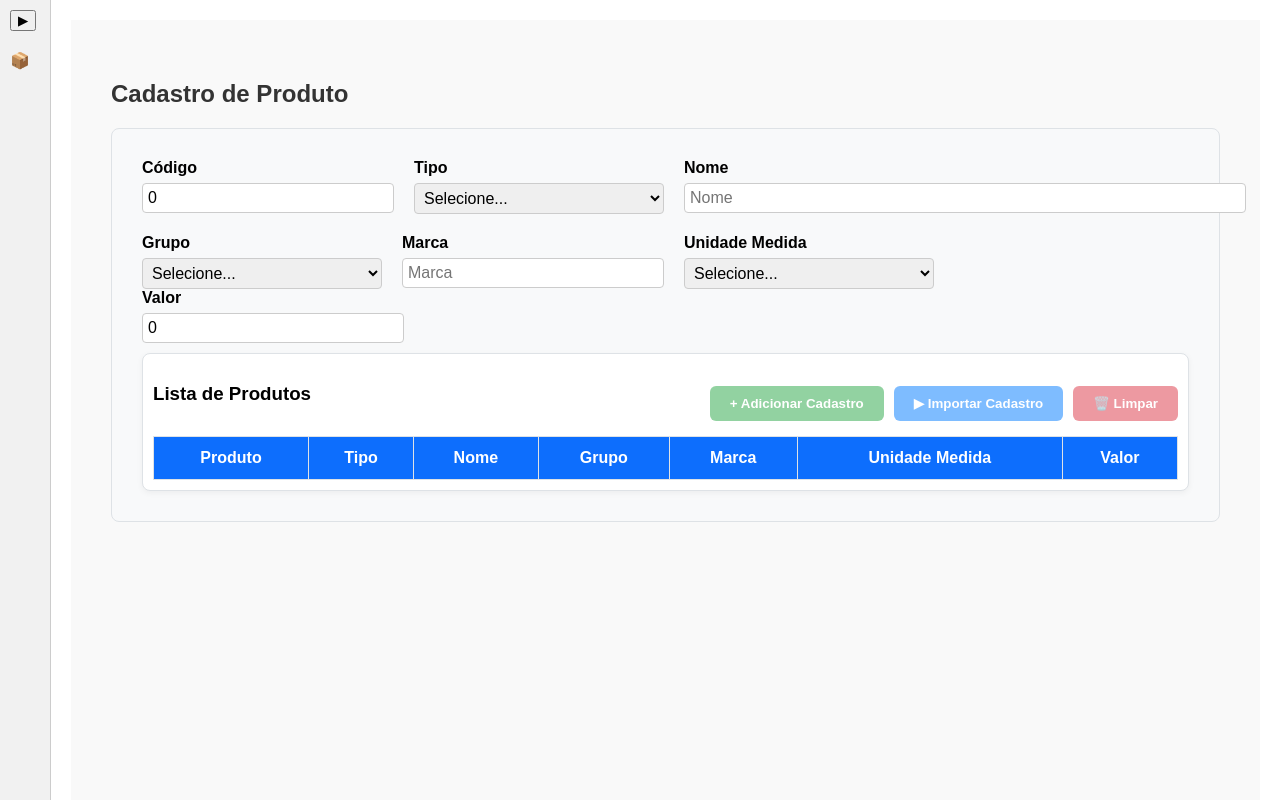
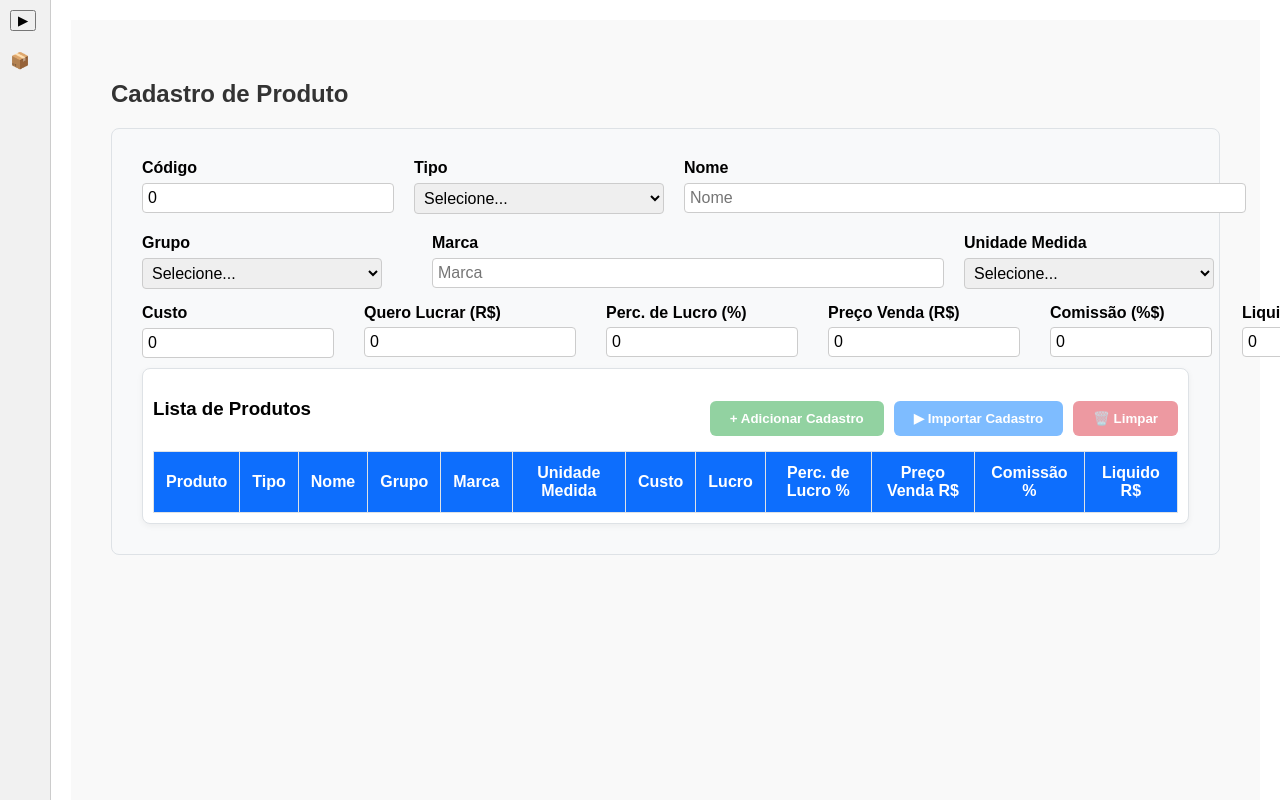
Before and after one commit to Demitrhy/Sistema-de-Cadastro, a React (Create React App) app in the folder frontend/front-cadastro-produto/: page / in a window 1280 px wide. Built offline with nearby package versions, Linux system fonts and the light colour scheme.

Commit message:
Melhorias na tela de cadastro

```diff
--- a/frontend/front-cadastro-produto/src/pages/CadastroDeProdutos/CadastroIndividual.tsx
+++ b/frontend/front-cadastro-produto/src/pages/CadastroDeProdutos/CadastroIndividual.tsx
@@ -6,7 +6,12 @@ import { Importar } from '../../api/Api';
 const CadastroIndividual: React.FC = () => {
     const [planilha, setPlanilha] = useState<Array<Produto>>([]);
     const [produto, setProduto] = useState(0);
-    const [valor, setValor] = useState(0);
+    const [custo, setCusto] = useState(0);
+    const [lucro, setLucro] = useState(0);
+    const [percentualLucro, setPercentualLucro] = useState(0);
+    const [precoVenda, setPrecoVenda] = useState(0);
+    const [comissao, setComissao] = useState(0);
+    const [liquido, setLiquido] = useState(0);
     const [unidade, setUnidade] = useState("");
     const [descricao, setDescricao] = useState("");
     const [marca, setMarca] = useState("");
@@ -17,7 +22,12 @@ const CadastroIndividual: React.FC = () => {
 
     const limparCampos = () => {
         setProduto(0);
-        setValor(0);
+        setCusto(0);
+        setLucro(0);
+        setPrecoVenda(0);
+        setPercentualLucro(0);
+        setComissao(0);
+        setLiquido(0);
         setTipo('');
         setDescricao('');
         setGrupo("");
@@ -30,10 +40,15 @@ const CadastroIndividual: React.FC = () => {
     }
 
     const adicionarProduto = () => {
-        if (produto > 0 && valor > 0 && tipo.trim() && descricao.trim()) {
+        if (produto > 0 && custo > 0 && tipo.trim() && descricao.trim()) {
             const novoItem: Produto = {
                 produto,
-                valor,
+                custo,
+                lucro,
+                percentualLucro,
+                comissao,
+                precoVenda,
+                liquido,
                 marca: marca.trim(),
                 tipo: tipo.trim(),
                 descricao: descricao.trim(),
@@ -68,7 +83,8 @@ const CadastroIndividual: React.FC = () => {
                 backgroundColor: '#f9f9f9',
                 minHeight: '100vh',
                 padding: '40px',
-                fontFamily: 'sans-serif'
+                fontFamily: 'sans-serif',
+
             }}
         >
             <h2 style={{ color: '#333' }}>Cadastro de Produto</h2>
@@ -158,8 +174,8 @@ const CadastroIndividual: React.FC = () => {
                     </div>
                 </div>
 
-                {/* Linha 2: Grupo | Marca | Valor */}
-                <div style={{ display: 'flex', gap: '20px' }}>
+                {/* Linha 2: Grupo | Marca | custo */}
+                <div style={{ display: 'flex', gap: '20px', marginBottom: '15px' }}>
                     <div style={{ display: 'flex', flexDirection: 'column' }}>
                         <label style={{ fontWeight: 'bold', marginBottom: '6px' }}>Grupo</label>
                         <select
@@ -187,7 +203,7 @@ const CadastroIndividual: React.FC = () => {
                         </select>
                     </div>
 
-                    <div style={{ display: 'flex', flexDirection: 'column' }}>
+                    <div style={{ display: 'flex', flexDirection: 'column',marginLeft:'30px' }}>
                         <label style={{ fontWeight: 'bold', marginBottom: '6px' }}>Marca</label>
                         <input
                             type="text"
@@ -199,7 +215,7 @@ const CadastroIndividual: React.FC = () => {
                                 fontSize: '16px',
                                 borderRadius: '4px',
                                 border: '1px solid #ccc',
-                                width: '250px',
+                                width: '500px',
                             }}
                         />
                     </div>
@@ -233,13 +249,14 @@ const CadastroIndividual: React.FC = () => {
 
                     </div>
                 </div>
+
                 <div style={{ display: 'flex', gap: '30px' }}>
                     <div style={{ display: 'flex', flexDirection: 'column' }}>
-                        <label style={{ fontWeight: 'bold', marginBottom: '6px' }}>Valor</label>
+                        <label style={{ fontWeight: 'bold', marginBottom: '6px' }}>Custo</label>
                         <input
                             type="number"
-                            value={valor}
-                            onChange={(e) => setValor(parseFloat(e.target.value))}
+                            value={custo}
+                            onChange={(e) => setCusto(parseInt(e.target.value))}
                             min={1}
                             style={{
                                 padding: '5px',
@@ -247,12 +264,100 @@ const CadastroIndividual: React.FC = () => {
                                 borderRadius: '4px',
                                 appearance: 'textfield', // Firefox
                                 border: '1px solid #ccc',
-                                width: '250px',
+                                width: '180px',
                             }}
                         />
                     </div>
+
+                    <div style={{ display: 'flex', flexDirection: 'column' }}>
+                        <label style={{ fontWeight: 'bold', marginBottom: '5px' }}>Quero Lucrar (R$)</label>
+                        <input
+                            type="number"
+                            value={lucro}
+                            onChange={(e) => setLucro(parseInt(e.target.value))}
+                            min={1}
+                            style={{
+                                padding: '5px',
+                                fontSize: '16px',
+                                borderRadius: '4px',
+                                appearance: 'textfield', // Firefox
+                                border: '1px solid #ccc',
+                                width: '200px',
+                            }}
+                        />
+                    </div>
+                    <div style={{ display: 'flex', flexDirection: 'column' }}>
+                        <label style={{ fontWeight: 'bold', marginBottom: '5px' }}>Perc. de Lucro (%)</label>
+                        <input
+                            type="number"
+                            value={lucro}
+                            onChange={(e) => setLucro(parseInt(e.target.value))}
+                            min={1}
+                            style={{
+                                padding: '5px',
+                                fontSize: '16px',
+                                borderRadius: '4px',
+                                appearance: 'textfield', // Firefox
+                                border: '1px solid #ccc',
+                                width: '180px',
+                            }}
+                        />
+                    </div>
+                    <div style={{ display: 'flex', flexDirection: 'column' }}>
+                        <label style={{ fontWeight: 'bold', marginBottom: '5px' }}>Preço Venda (R$)</label>
+                        <input
+                            type="number"
+                            value={precoVenda}
+                            onChange={(e) => setPrecoVenda(parseInt(e.target.value))}
+                            min={1}
+                            style={{
+                                padding: '5px',
+                                fontSize: '16px',
+                                borderRadius: '4px',
+                                appearance: 'textfield', // Firefox
+                                border: '1px solid #ccc',
+                                width: '180px',
+                            }}
+                        />
+                    </div>
+
+                    <div style={{ display: 'flex', flexDirection: 'column' }}>
+                        <label style={{ fontWeight: 'bold', marginBottom: '5px' }}>Comissão (%$)</label>
+                        <input
+                            type="number"
+                            value={comissao}
+                            onChange={(e) => setComissao(parseInt(e.target.value))}
+                            min={1}
+                            style={{
+                                padding: '5px',
+                                fontSize: '16px',
+                                borderRadius: '4px',
+                                appearance: 'textfield', // Firefox
+                                border: '1px solid #ccc',
+                                width: '150px',
+                            }}
+                        />
+                    </div>
+
+                    <div style={{ display: 'flex', flexDirection: 'column' }}>
+                        <label style={{ fontWeight: 'bold', marginBottom: '5px' }}>Liquido (R$)</label>
+                        <input
+                            type="number"
+                            value={liquido}
+                            onChange={(e) => setLiquido(parseInt(e.target.value))}
+                            min={1}
+                            style={{
+                                padding: '5px',
+                                fontSize: '16px',
+                                borderRadius: '4px',
+                                appearance: 'textfield', // Firefox
+                                border: '1px solid #ccc',
+                                width: '200px',
+                            }}
+                        />
+                    </div>
+
                 </div>
-
 
                 <div style={{
                     border: '1px solid #dee2e6',
@@ -269,34 +374,46 @@ const CadastroIndividual: React.FC = () => {
                             onClick={adicionarProduto}
                             disabled={
                                 produto <= 0 ||
-                                valor <= 0 ||
+                                custo <= 0 ||
                                 tipo.trim() === '' ||
                                 descricao.trim() === '' ||
                                 marca.trim() === '' ||
                                 grupo.trim() === '' ||
                                 unidade.trim() === '' ||
+                                lucro <= 0 ||
+                                percentualLucro <= 0 ||
+                                comissao <= 0 ||
+                                liquido <= 0 ||
                                 loading
                             }
                             style={{
                                 opacity:
                                     produto <= 0 ||
-                                        valor <= 0 ||
+                                        custo <= 0 ||
                                         tipo.trim() === '' ||
                                         descricao.trim() === '' ||
                                         marca.trim() === '' ||
                                         grupo.trim() === '' ||
                                         unidade.trim() === '' ||
+                                        lucro <= 0 ||
+                                        percentualLucro <= 0 ||
+                                        comissao <= 0 ||
+                                        liquido <= 0 ||
                                         loading
                                         ? 0.5
                                         : 1,
                                 cursor:
                                     produto <= 0 ||
-                                        valor <= 0 ||
+                                        custo <= 0 ||
                                         tipo.trim() === '' ||
                                         descricao.trim() === '' ||
                                         marca.trim() === '' ||
                                         grupo.trim() === '' ||
                                         unidade.trim() === '' ||
+                                        lucro <= 0 ||
+                                        percentualLucro <= 0 ||
+                                        comissao <= 0 ||
+                                        liquido <= 0 ||
                                         loading
                                         ? 'not-allowed'
                                         : 'pointer',
@@ -344,7 +461,6 @@ const CadastroIndividual: React.FC = () => {
                             🗑️ Limpar
                         </button>
                     </div>
-
                     {mensagem && <p>{mensagem}</p>}
 
                     <table style={{ width: '100%', borderCollapse: 'collapse' }}>
@@ -357,11 +473,14 @@ const CadastroIndividual: React.FC = () => {
                                 <th style={{ padding: '12px', border: '1px solid #dee2e6', textAlign: 'center' }}>Grupo</th>
                                 <th style={{ padding: '12px', border: '1px solid #dee2e6', textAlign: 'center' }}>Marca</th>
                                 <th style={{ padding: '12px', border: '1px solid #dee2e6', textAlign: 'center' }}>Unidade Medida</th>
-                                <th style={{ padding: '12px', border: '1px solid #dee2e6', textAlign: 'center' }}>Valor</th>
-
+                                <th style={{ padding: '12px', border: '1px solid #dee2e6', textAlign: 'center' }}>Custo</th>
+                                <th style={{ padding: '12px', border: '1px solid #dee2e6', textAlign: 'center' }}>Lucro</th>
+                                <th style={{ padding: '12px', border: '1px solid #dee2e6', textAlign: 'center' }}>Perc. de Lucro %</th>
+                                <th style={{ padding: '12px', border: '1px solid #dee2e6', textAlign: 'center' }}>Preço Venda R$</th>
+                                <th style={{ padding: '12px', border: '1px solid #dee2e6', textAlign: 'center' }}>Comissão %</th>
+                                <th style={{ padding: '12px', border: '1px solid #dee2e6', textAlign: 'center' }}>Liquido R$</th>
                             </tr>
                         </thead>
-
 
                         <tbody>
                             {planilha.map((item, idx) => (
@@ -372,7 +491,11 @@ const CadastroIndividual: React.FC = () => {
                                     <td style={{ padding: '10px', border: '1px solid #dee2e6', textAlign: 'center' }}>{item.grupo}</td>
                                     <td style={{ padding: '10px', border: '1px solid #dee2e6', textAlign: 'center' }}>{item.marca}</td>
                                     <td style={{ padding: '10px', border: '1px solid #dee2e6', textAlign: 'center' }}>{item.unidadeMedida}</td>
-                                    <td style={{ padding: '10px', border: '1px solid #dee2e6', textAlign: 'center' }}>{item.valor}</td>
+                                    <td style={{ padding: '10px', border: '1px solid #dee2e6', textAlign: 'center' }}>{item.custo}</td>
+                                    <td style={{ padding: '10px', border: '1px solid #dee2e6', textAlign: 'center' }}>{item.lucro}</td>
+                                    <td style={{ padding: '10px', border: '1px solid #dee2e6', textAlign: 'center' }}>{item.percentualLucro}</td>
+                                    <td style={{ padding: '10px', border: '1px solid #dee2e6', textAlign: 'center' }}>{item.comissao}</td>
+                                    <td style={{ padding: '10px', border: '1px solid #dee2e6', textAlign: 'center' }}>{item.liquido}</td>
 
                                 </tr>
                             ))}
```
Also changed, not shown: frontend/front-cadastro-produto/src/interface/Produto.tsx (+6 -1 lines), frontend/front-cadastro-produto/src/menu/Router.tsx (+9 -9 lines), frontend/front-cadastro-produto/src/pages/CadastroDeProdutos/Fornecedor.tsx (renamed from frontend/front-cadastro-produto/src/pages/CadastroDeProdutos/CadastroPlanilha.tsx, +4 -4 lines).
